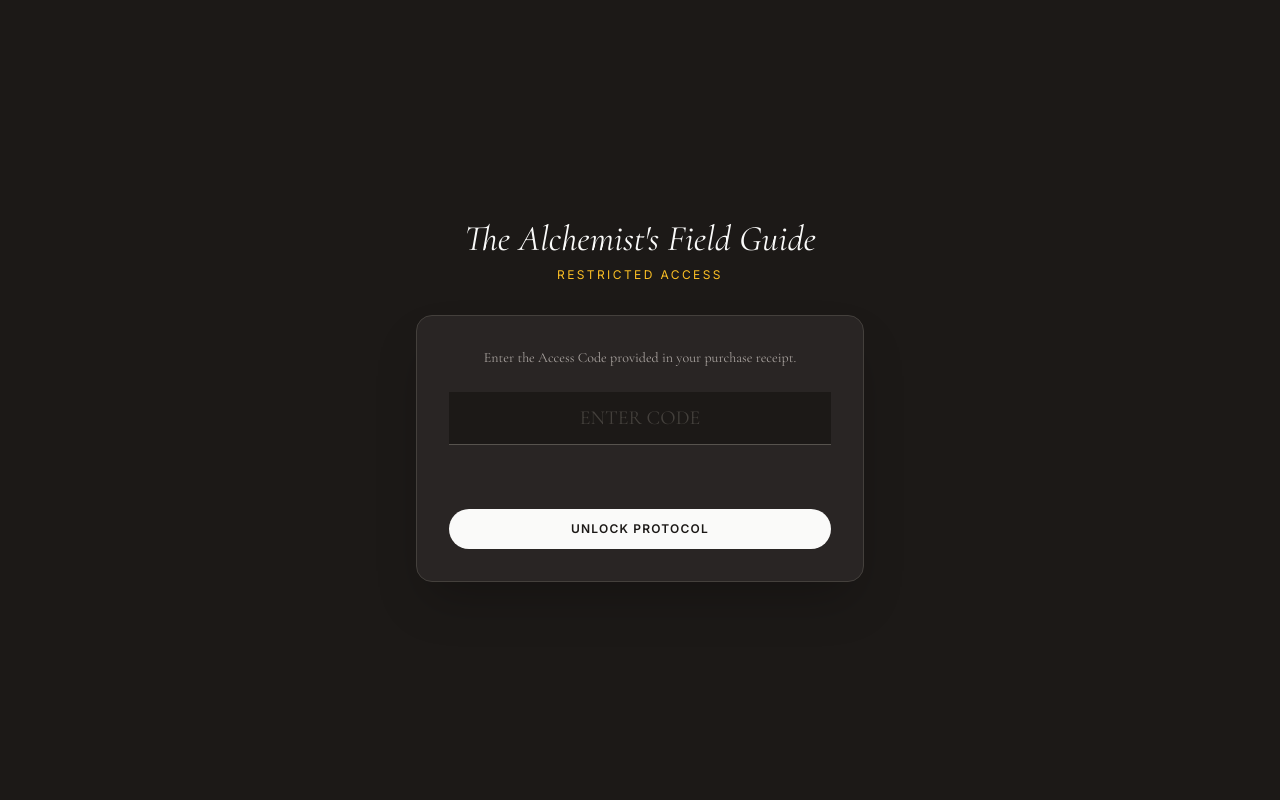
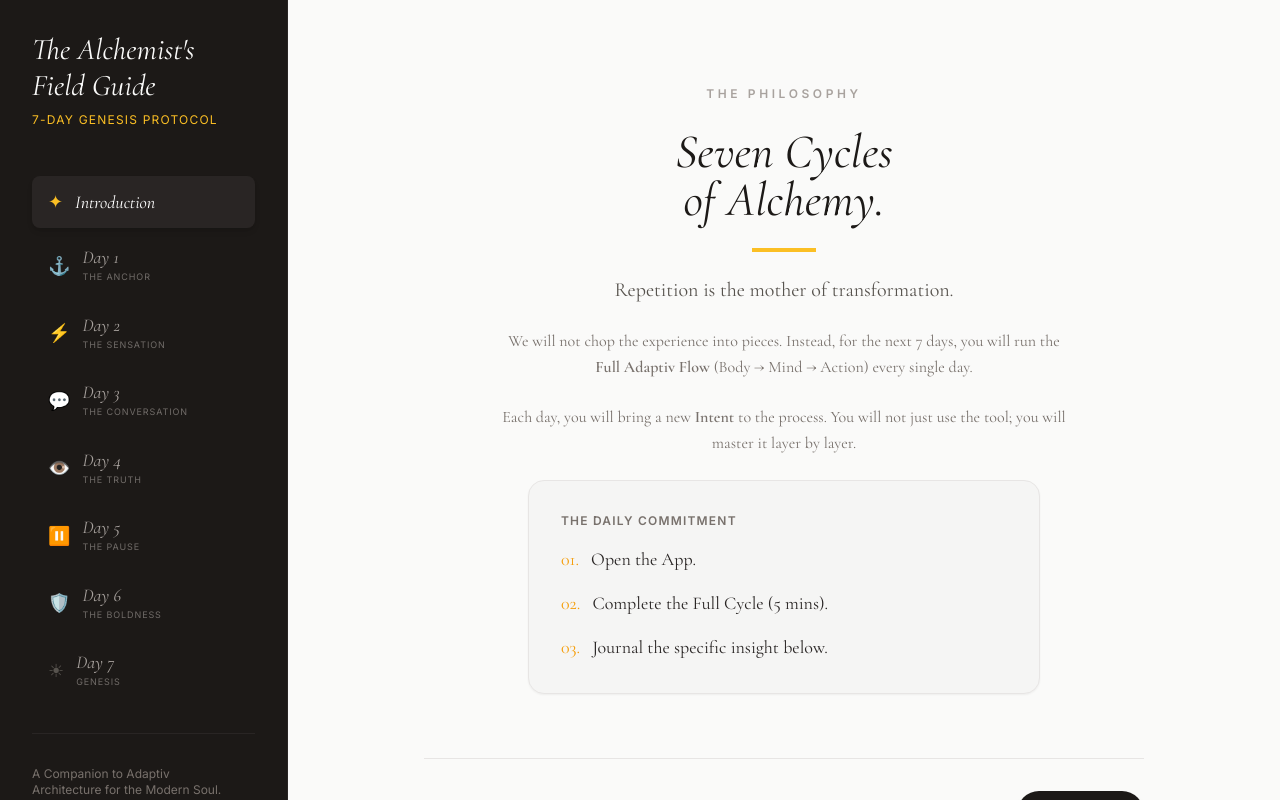
Before and after one commit to alexioda/The-Alchemist-Field-Guide, a plain HTML site: page index.html in a window 1280 px wide. Drawn offline with nearby package versions, Linux system fonts and the light colour scheme.

Commit message:
Remove login overlay and access code logic
Removed the login overlay and associated authentication logic to streamline user access.

```diff
--- a/index.html
+++ b/index.html
@@ -76,47 +76,16 @@
             line-height: 32px;
             padding: 8px 0;
         }
-
-        /* Login Overlay Transition */
-        #login-overlay {
-            transition: opacity 0.5s ease-out, visibility 0.5s;
-        }
-        #login-overlay.hidden-overlay {
-            opacity: 0;
-            visibility: hidden;
-            pointer-events: none;
-        }
     </style>
 
     <!-- Chosen Palette: "The Alchemist" - Stone, Charcoal, Gold. -->
     <!-- Application Structure Plan:
          - Updated Content: Now uses the "7 Cycles" strategy (Full Flow Daily).
-         - Security: Includes "GENESIS" passcode gate.
+         - Security: Removed (Honor System) for frictionless onboarding.
          - Interaction: Persistent local storage for journal entries. -->
 
 </head>
 <body class="bg-stone-50 text-stone-900 font-sans antialiased h-screen overflow-hidden flex flex-col md:flex-row">
-
-    <!-- LOGIN OVERLAY (Simple Gate) -->
-    <div id="login-overlay" class="fixed inset-0 bg-stone-900 z-[100] flex flex-col items-center justify-center p-6 text-center">
-        <div class="max-w-md w-full space-y-8 animate-enter">
-            <div>
-                <h1 class="font-serif text-4xl text-stone-50 italic">The Alchemist's Field Guide</h1>
-                <p class="text-xs uppercase tracking-[0.2em] text-gold-400 mt-2">Restricted Access</p>
-            </div>
-
-            <div class="bg-stone-800 p-8 rounded-2xl border border-stone-700 shadow-2xl">
-                <p class="text-stone-400 text-sm mb-6 font-serif">Enter the Access Code provided in your purchase receipt.</p>
-                <input type="password" id="password-input"
-                    class="w-full bg-stone-900 border-b border-stone-600 text-center text-stone-50 text-xl py-3 focus:outline-none focus:border-gold-400 font-serif placeholder:text-stone-700 transition-colors"
-                    placeholder="ENTER CODE">
-                <p id="error-msg" class="text-red-400 text-xs mt-4 opacity-0 transition-opacity">Incorrect Access Code</p>
-                <button onclick="checkPassword()" class="mt-8 w-full bg-stone-50 text-stone-900 py-3 rounded-full font-sans text-xs font-bold uppercase tracking-widest hover:bg-gold-400 transition-colors">
-                    Unlock Protocol
-                </button>
-            </div>
-        </div>
-    </div>
 
     <!-- Mobile Navigation Bar -->
     <div class="md:hidden bg-stone-900 text-stone-50 p-4 flex justify-between items-center z-50">
@@ -172,37 +141,6 @@
     </main>
 
     <script>
-        // --- AUTH LOGIC ---
-        const ACCESS_CODE = "GENESIS"; // Hardcoded simple protection
-
-        function checkPassword() {
-            const input = document.getElementById('password-input');
-            const errorMsg = document.getElementById('error-msg');
-
-            if (input.value.toUpperCase().trim() === ACCESS_CODE) {
-                localStorage.setItem('adaptiv_field_guide_access', 'granted');
-                document.getElementById('login-overlay').classList.add('hidden-overlay');
-            } else {
-                errorMsg.style.opacity = '1';
-                input.classList.add('border-red-500');
-                setTimeout(() => {
-                    errorMsg.style.opacity = '0';
-                    input.classList.remove('border-red-500');
-                }, 2000);
-            }
-        }
-
-        window.addEventListener('DOMContentLoaded', () => {
-            if (localStorage.getItem('adaptiv_field_guide_access') === 'granted') {
-                document.getElementById('login-overlay').classList.add('hidden-overlay');
-            }
-            document.getElementById('password-input').addEventListener('keypress', function (e) {
-                if (e.key === 'Enter') {
-                    checkPassword();
-                }
-            });
-        });
-
         // --- DATA & STATE ---
         const appState = {
             currentStep: 0,
```
